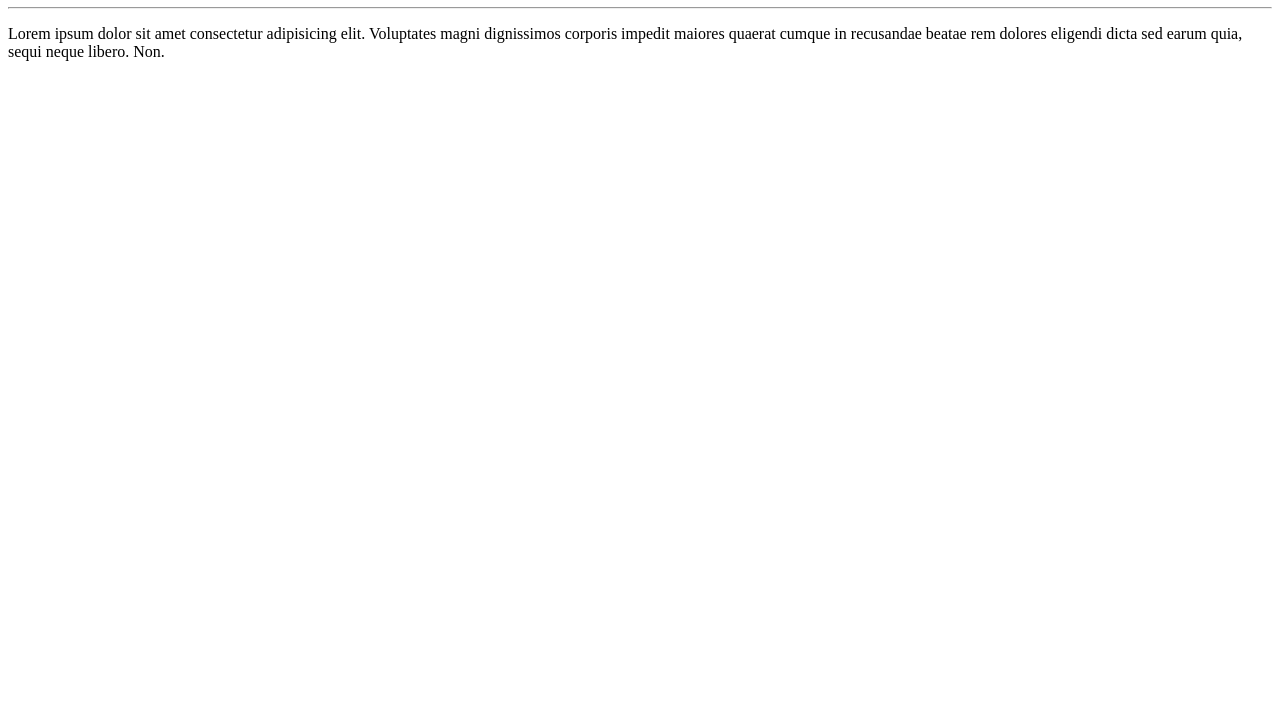
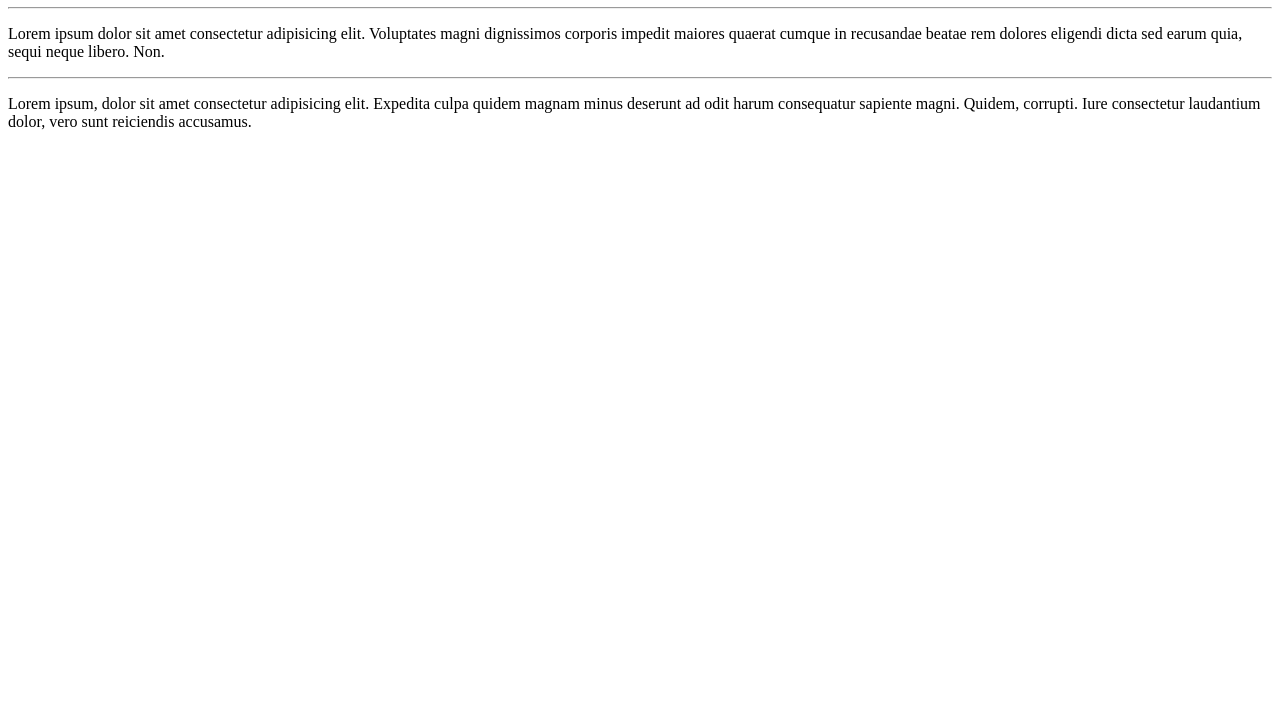
Before and after one commit to ThyagoFA/Ola-Mundo, a plain HTML site: page site-exemplo/index.html in a window 1280 px wide. Shown: the part 73-800 px from the top of the page. Drawn offline with Linux system fonts and the light colour scheme.

Commit message:
add new paragrafo

```diff
--- a/site-exemplo/index.html
+++ b/site-exemplo/index.html
@@ -12,5 +12,7 @@
     <p>
         Lorem ipsum dolor sit amet consectetur adipisicing elit. Voluptates magni dignissimos corporis impedit maiores quaerat cumque in recusandae beatae rem dolores eligendi dicta sed earum quia, sequi neque libero. Non.
     </p>
+    <hr>
+    <p>Lorem ipsum, dolor sit amet consectetur adipisicing elit. Expedita culpa quidem magnam minus deserunt ad odit harum consequatur sapiente magni. Quidem, corrupti. Iure consectetur laudantium dolor, vero sunt reiciendis accusamus.</p>
 </body>
 </html>
```
